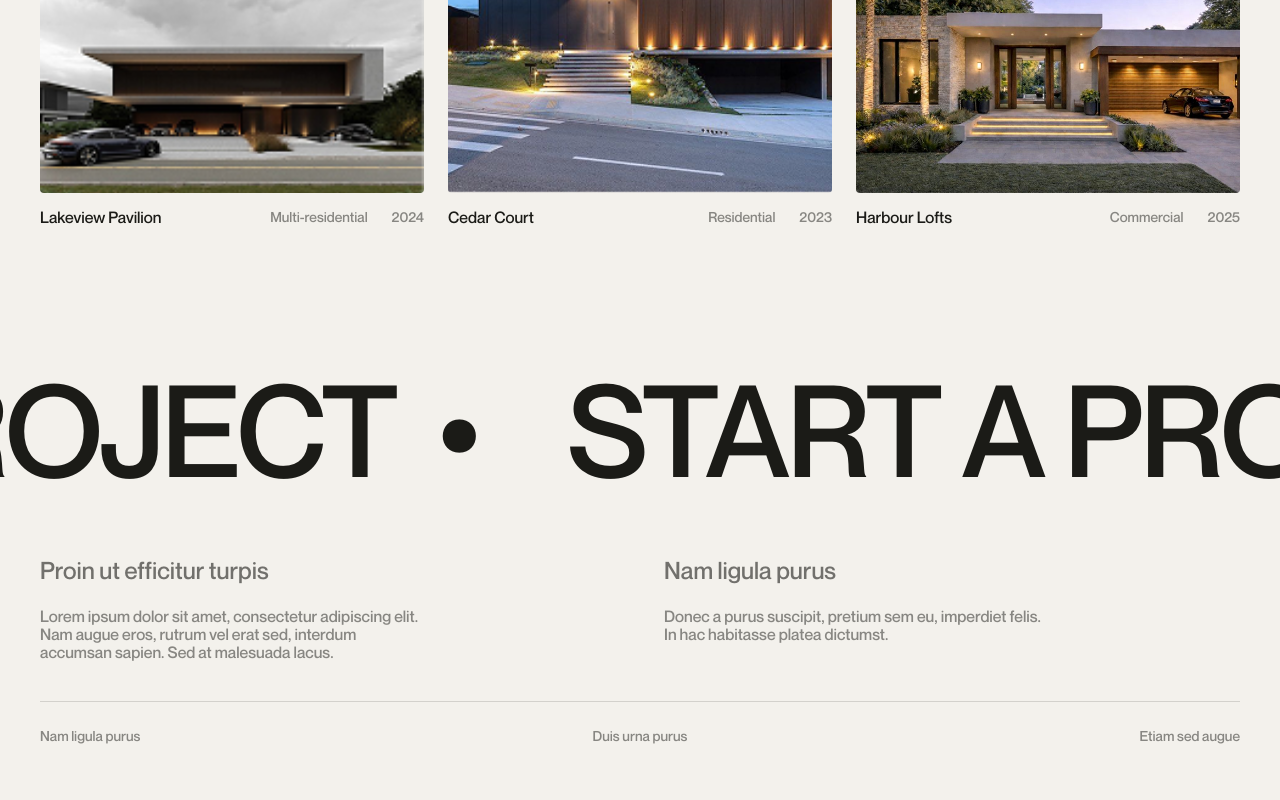
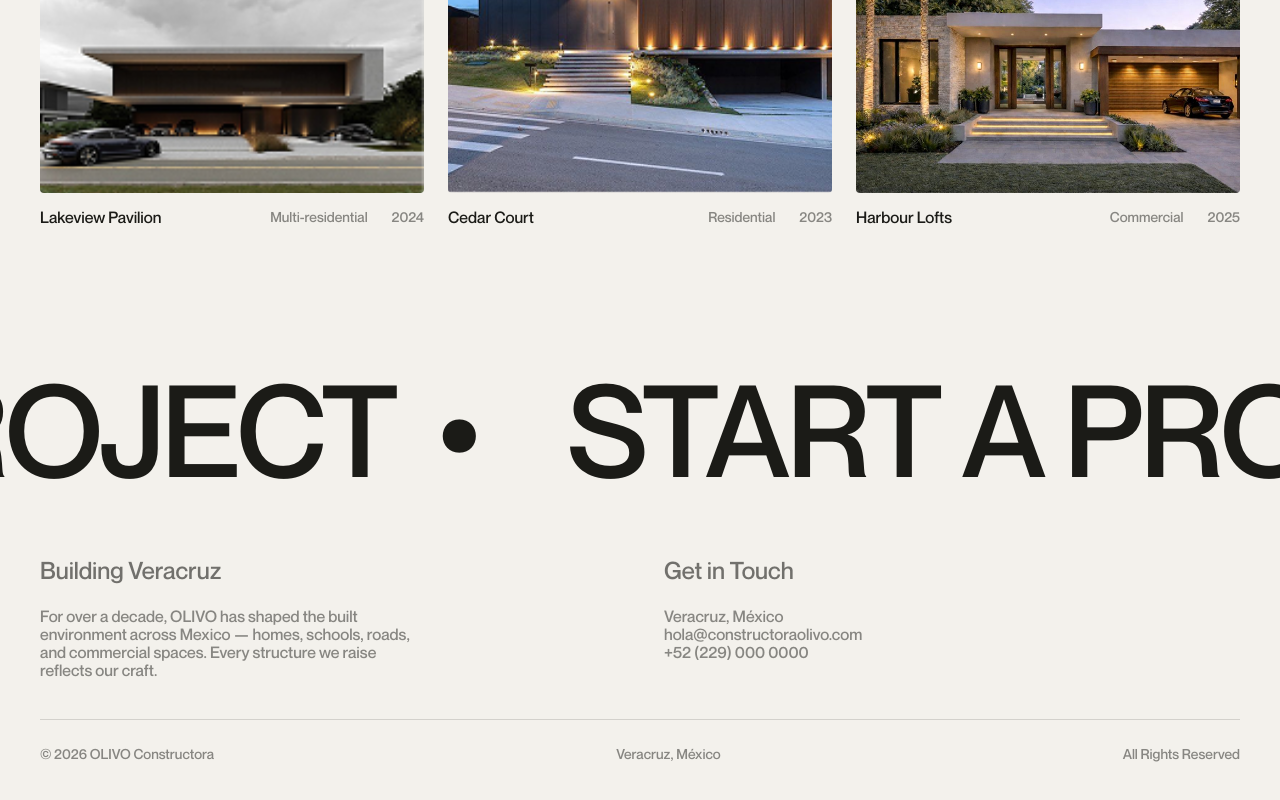
Before and after one commit to iLxgh/Constructora-Olivo, a Next.js app: page /work in a window 1280 px wide. Shown: the part 2240-3040 px from the top of the page. Built offline with nearby package versions, Linux system fonts and the light colour scheme.

Commit message:
switch lorem ipsum text

```diff
--- a/src/components/AboutVideo.tsx
+++ b/src/components/AboutVideo.tsx
@@ -87,9 +87,10 @@ export default function AboutVideo() {
       {/* Texto inferior derecho */}
       <div className="absolute bottom-10 right-10 max-w-sm md:bottom-14 md:right-14">
         <p className="rounded-lg bg-black/40 p-5 text-base leading-4.5 text-white/90 backdrop-blur-md">
-          Lorem ipsum dolor sit amet, consectetur adipiscing elit. Praesent nec
-          ex eget quam molestie finibus ut faucibus sapien. Aenean ac ligula
-          commodo tellus dapibus iaculis. Aenean porta hendrerit tellus.
+          For over a decade, OLIVO has shaped communities across Veracruz —
+          schools, roads, homes, and commercial spaces — each project built with
+          the same uncompromising standard. We don&apos;t just raise structures.
+          We build what endures.
         </p>
       </div>
     </section>
--- a/src/components/ContactForm.tsx
+++ b/src/components/ContactForm.tsx
@@ -18,7 +18,7 @@ export default function ContactForm() {
 
       <div className="flex flex-col justify-center bg-[#1e1e1b] p-8 text-background md:p-16">
         <h2 className="text-4xl leading-[1.04] tracking-tight md:text-5xl">
-          Still haven&apos;t found what you&apos;re looking for?
+          Have a project in mind?
         </h2>
 
         <form className="mt-10 flex max-w-xl flex-col gap-6">
--- a/src/components/Footer.tsx
+++ b/src/components/Footer.tsx
@@ -27,26 +27,27 @@ export default function Footer() {
       <div className="mx-auto max-w-[1760px] px-6 md:px-10">
         <div className="mt-16 grid grid-cols-1 gap-12 pb-10 md:grid-cols-2">
           <div>
-            <h3 className="text-2xl leading-6.5 text-foreground/60">Proin ut efficitur turpis</h3>
+            <h3 className="text-2xl leading-6.5 text-foreground/60">Building Veracruz</h3>
             <p className="mt-6 max-w-sm text-base leading-4.5 text-foreground/50">
-              Lorem ipsum dolor sit amet, consectetur adipiscing elit. Nam augue
-              eros, rutrum vel erat sed, interdum accumsan sapien. Sed at
-              malesuada lacus.
+              For over a decade, OLIVO has shaped the built environment across
+              Mexico — homes, schools, roads, and commercial spaces. Every
+              structure we raise reflects our craft.
             </p>
           </div>
           <div>
-            <h3 className="text-2xl leading-6.5 text-foreground/60">Nam ligula purus</h3>
+            <h3 className="text-2xl leading-6.5 text-foreground/60">Get in Touch</h3>
             <p className="mt-6 max-w-sm text-base leading-4.5 text-foreground/50">
-              Donec a purus suscipit, pretium sem eu, imperdiet felis. In hac
-              habitasse platea dictumst.
+              Veracruz, México<br />
+              hola@constructoraolivo.com<br />
+              +52 (229) 000 0000
             </p>
           </div>
         </div>
 
         <div className="flex flex-col gap-4 border-t border-foreground/15 pt-6 text-sm text-foreground/50 sm:flex-row sm:items-center sm:justify-between">
-          <span>Nam ligula purus</span>
-          <span>Duis urna purus</span>
-          <span>Etiam sed augue</span>
+          <span>© 2026 OLIVO Constructora</span>
+          <span>Veracruz, México</span>
+          <span>All Rights Reserved</span>
         </div>
       </div>
     </footer>
--- a/src/components/Hero.tsx
+++ b/src/components/Hero.tsx
@@ -5,7 +5,7 @@ export default function Hero() {
     <section className="mx-auto max-w-[1760px] px-6 md:px-10">
       <div className="grid grid-cols-1 gap-8 py-10 md:grid-cols-2 md:py-14">
         <h1 className="max-w-2xl text-4xl leading-[1.04] tracking-tight md:text-7xl">
-          Guiding your path to a new home in Indonesia
+          Over a decade of building what endures.
         </h1>
 
         <div className="flex flex-col items-start gap-16 md:items-end md:text-right">
@@ -13,8 +13,9 @@ export default function Hero() {
             ©2026 Olivo Residence&nbsp;&nbsp; <br/> All Right Reserved
           </p>
           <p className="max-w-sm text-base leading-4.5 text-foreground/50">
-            Lorem ipsum dolor sit amet, consectetur adipiscing elit. Praesent
-            nec ex eget quam molestie finibus ut faucibus sapien.
+            Constructora OLIVO delivers residential, commercial, and
+            public infrastructure projects across Veracruz — over a decade of
+            precision, accountability, and craft.
           </p>
         </div>
       </div>
--- a/src/components/PropertyListings.tsx
+++ b/src/components/PropertyListings.tsx
@@ -84,11 +84,11 @@ export default function PropertyListings() {
       <div className="mx-auto max-w-[1760px] px-6 md:px-10">
         <div className="flex flex-col items-center text-center">
           <h2 className="text-4xl leading-[1.04] tracking-tight md:text-5xl">
-            Explore Our Property Listings
+            Our Featured Projects
           </h2>
           <p className="mt-4 max-w-md text-base leading-4.5 text-foreground/50">
-            Mauris porttitor vestibulum arcu, sit amet ornare felis. Nulla
-            hendrerit maximus risus.
+            A selection from our portfolio — each project a benchmark of
+            precision, craftsmanship, and lasting design.
           </p>
           <div className="mt-6 inline-flex items-center gap-2 rounded-full border border-foreground/20 px-4 py-2 text-sm">
             <PinIcon className="h-4 w-4" /> Mexico, Veracruz
--- a/src/components/Services.tsx
+++ b/src/components/Services.tsx
@@ -7,31 +7,31 @@ import { Chevron } from "./icons";
 const services = [
   {
     n: "01",
-    title: "Maecenas at ex risus",
+    title: "Residential Construction",
     image: "/assets/house-1.png",
     description:
-      "Lorem ipsum dolor sit amet, consectetur adipiscing elit. Nam augue eros, rutrum vel erat sed, interdum accumsan sapien. Sed at malesuada lacus. Nunc blandit magna vitae tempus mattis. Pellentesque arcu ante.",
+      "From single-family homes to multi-unit developments — quality living spaces designed with structural integrity, premium materials, and timeless aesthetics built to last.",
   },
   {
     n: "02",
-    title: "Quisque et mauris",
+    title: "Commercial & Industrial",
     image: "/assets/house-3.png",
     description:
-      "Donec a purus suscipit, pretium sem eu, imperdiet felis. In hac habitasse platea dictumst. Nunc blandit magna vitae tempus mattis. Pellentesque arcu ante laoreet at ultrices id porttitor.",
+      "Offices, warehouses, and retail developments engineered for performance and durability. We deliver commercial projects that meet the highest standards of function and long-term value.",
   },
   {
     n: "03",
-    title: "Sed tincidunt posuere sem",
+    title: "Public Infrastructure",
     image: "/assets/house-5.png",
     description:
-      "Praesent nec ex eget quam molestie finibus ut faucibus sapien. Aenean ac ligula commodo tellus dapibus iaculis. Aenean porta hendrerit tellus ut dapibus augue viverra et.",
+      "Schools, highways, and public spaces built to serve communities for generations. Institutional construction is among our most meaningful work — and we treat it that way.",
   },
   {
     n: "04",
-    title: "Pellentesque arcu ante",
+    title: "Urban Development",
     image: "/assets/house-7.png",
     description:
-      "Sed at malesuada lacus. Donec a purus suscipit, pretium sem eu, imperdiet felis. Praesent nec ex eget quam molestie finibus ut faucibus sapien aenean ligula commodo.",
+      "Streets, drainage systems, and integrated urban projects engineered with precision to improve the quality of life across growing communities throughout Veracruz.",
   },
 ];
 
@@ -47,13 +47,13 @@ export default function Services() {
             Discover Our Services
           </h2>
           <p className="mt-4 text-base leading-4.5 text-foreground/50">
-            Mauris porttitor vestibulum arcu, sit amet ornare felis.
+            Decade-long expertise across every type of construction.
           </p>
         </div>
         <p className="text-2xl leading-6.5 text-right text-black md:pt-1">
-          Class aptent taciti sociosqu ad litora torquent per conubia nostra,
-          per inceptos himenaeos. Aliquam, augue vitae imperdiet ultricies, quam
-          nulla pretium ipsum.
+          Whether raising a family home or delivering public infrastructure,
+          we bring the same precision and accountability to every project
+          we take on.
         </p>
       </div>
 
--- a/src/components/WhyChooseUs.tsx
+++ b/src/components/WhyChooseUs.tsx
@@ -5,10 +5,10 @@ import { useEffect, useRef, useState } from "react";
 type Stat = { prefix: string; target: number; suffix: string; caption: string };
 
 const stats: Stat[] = [
-  { prefix: "+", target: 25, suffix: "",  caption: "Mauris porttitor vestibulum arcu, sit amet ornare felis." },
-  { prefix: "",  target: 500, suffix: "+", caption: "Sed tincidunt posuere sem, nec tincidunt massa tincidunt" },
-  { prefix: "",  target: 98,  suffix: "%", caption: "Proin ut efficitur turpis, quis pretium risus." },
-  { prefix: "",  target: 15,  suffix: "+", caption: "Nunc blandit magna vitae tempus mattis. Pellentesque arcu ante" },
+  { prefix: "+", target: 25, suffix: "",  caption: "Landmark projects completed on time and on budget." },
+  { prefix: "",  target: 500, suffix: "+", caption: "Skilled workers and specialists in our trusted network." },
+  { prefix: "",  target: 98,  suffix: "%", caption: "Client satisfaction rate across all completed projects." },
+  { prefix: "",  target: 15,  suffix: "+", caption: "Public and institutional contracts awarded to date." },
 ];
 
 const DURATION = 2400; // ms — todas las animaciones duran lo mismo
@@ -83,9 +83,9 @@ export default function WhyChooseUs() {
               Why Choose Us?
             </h2>
             <p className="mt-5 max-w-md text-base leading-4.5 text-foreground/50">
-              Class aptent taciti sociosqu ad litora torquent per conubia
-              nostra, per inceptos himenaeos. Mauris aliquam, augue vitae
-              imperdiet ultrices, quam nulla pretium ipsum.
+              A decade of results, not just promises. From private residences
+              to public infrastructure — every project we deliver carries the
+              same commitment to quality, precision, and accountability.
             </p>
           </div>
 
```
